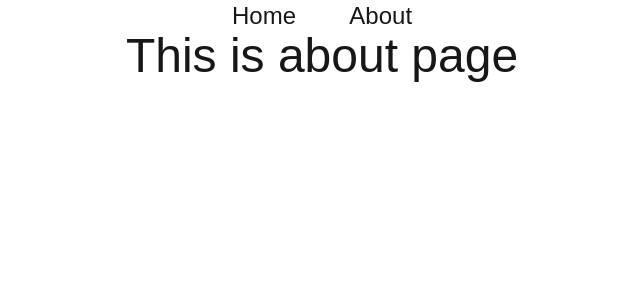
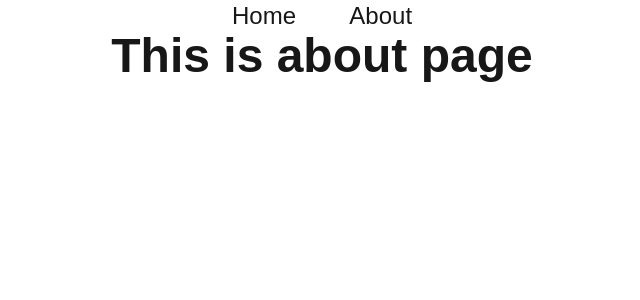
Before and after one commit to injamul007/nextjs-learning-lws, a Next.js app: page /about in a window 1280 px wide. Shown: the top 300 px of the page, without its empty margins (318-958 px from the left). Built offline with nearby package versions, Linux system fonts and the light colour scheme.

Commit message:
update and add a css style in about page

```diff
--- a/src/app/about/page.jsx
+++ b/src/app/about/page.jsx
@@ -3,7 +3,7 @@ import React from 'react';
 const About = () => {
   return (
     <div>
-      <h3 className='text-5xl text-center'>This is about page</h3>
+      <h3 className='text-5xl text-center font-bold'>This is about page</h3>
     </div>
   );
 };
```
